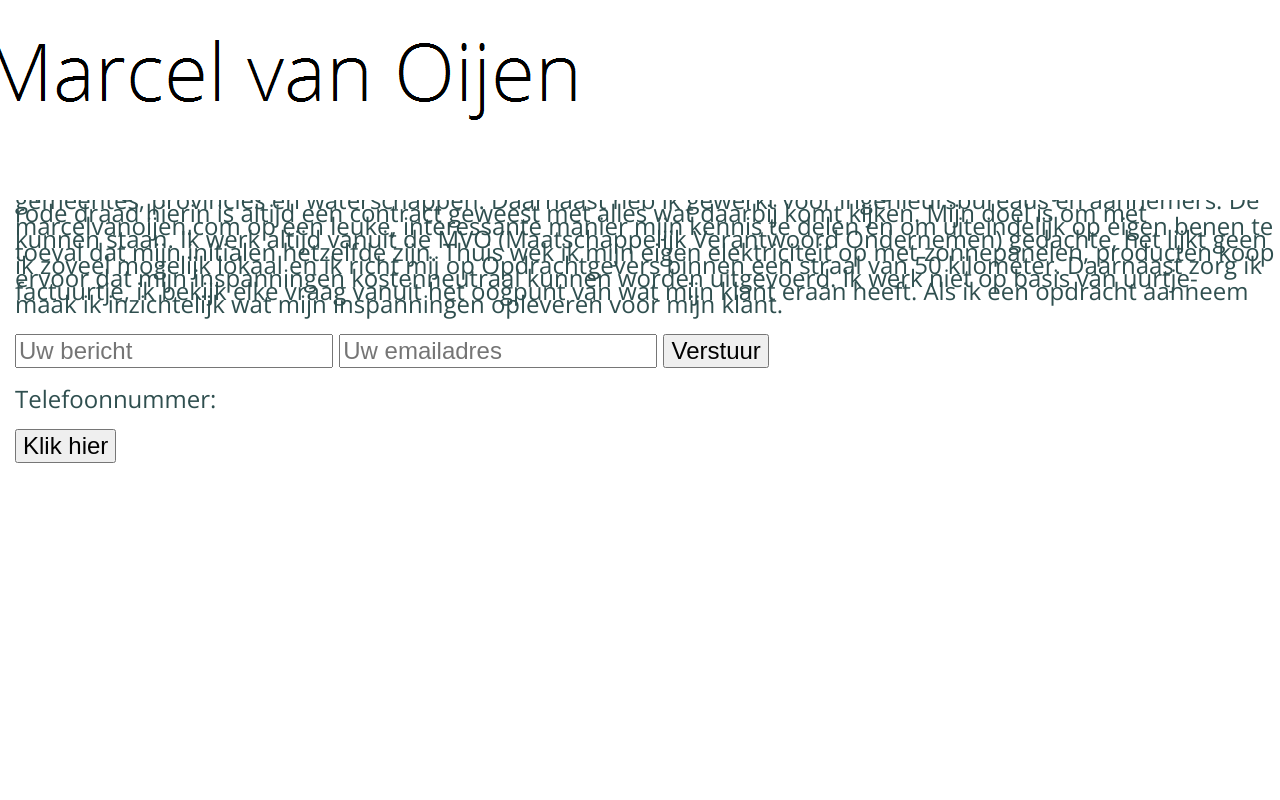
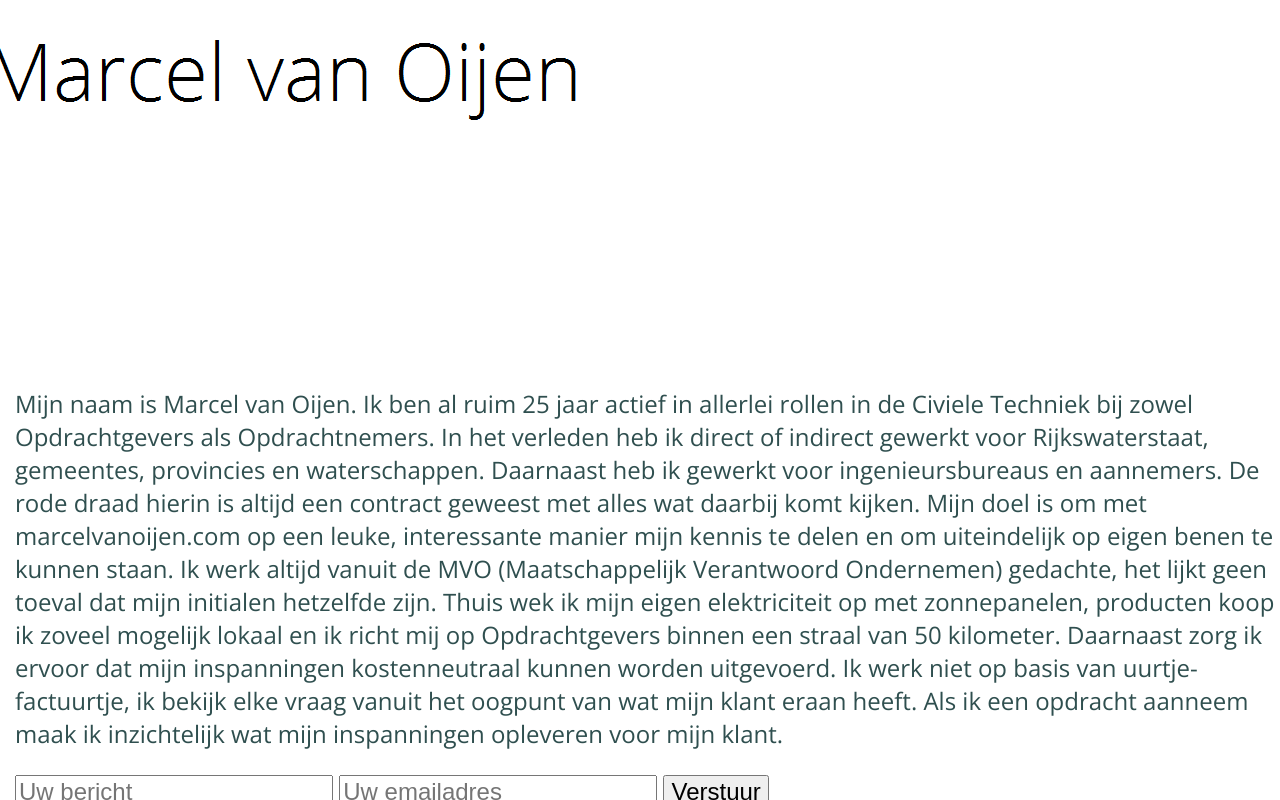
Before and after one commit to MvOGithub/MvO-Site, a PHP site: page / in a window 1280 px wide. Run offline with PHP 8.4, Linux system fonts and the light colour scheme; some libraries are stand-ins or nearby versions; some web fonts are replaced.

Commit message:
Update style.css

```diff
--- a/style.css
+++ b/style.css
@@ -101,7 +101,6 @@ img
 	font-style: normal;
 	font-variant: normal;
 	font-weight: 500;
-	line-height: 13px;
 	z-index: -1;
 }
 
```
